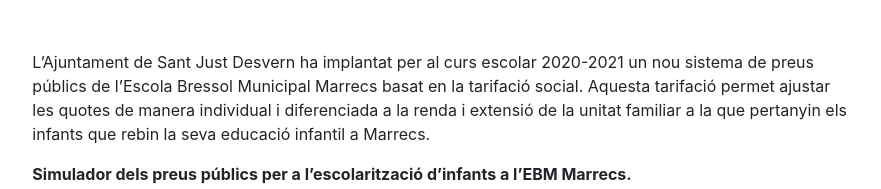
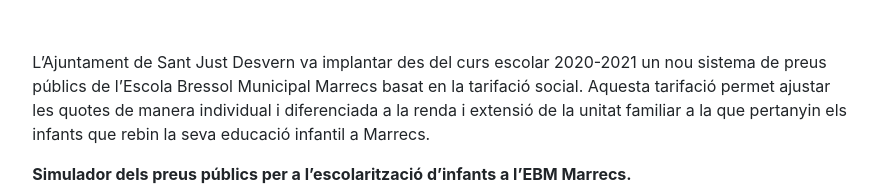
Before and after one commit to oriolenantena/CalculadoraMarrecs, an Angular app: page / in a window 1280 px wide. Shown: the part 226-415 px from the top of the page, without its empty margins (196-1077 px from the left). Built offline with nearby package versions, Linux system fonts and the light colour scheme.

Commit message:
change text

```diff
--- a/src/app/app.component.html
+++ b/src/app/app.component.html
@@ -11,7 +11,7 @@
   <div class="row mt-5">
     <div class="col-md-2"></div>
     <div class="col-md-8">
-      <p>L’Ajuntament de Sant Just Desvern ha implantat per al curs escolar 2020-2021 un nou
+      <p>L’Ajuntament de Sant Just Desvern va implantar des del curs escolar 2020-2021 un nou
         sistema de preus públics de l’Escola Bressol Municipal Marrecs basat en la tarifació social.
         Aquesta tarifació permet ajustar les quotes de manera individual i diferenciada a la renda i
         extensió de la unitat familiar a la que pertanyin els infants que rebin la seva educació
```
